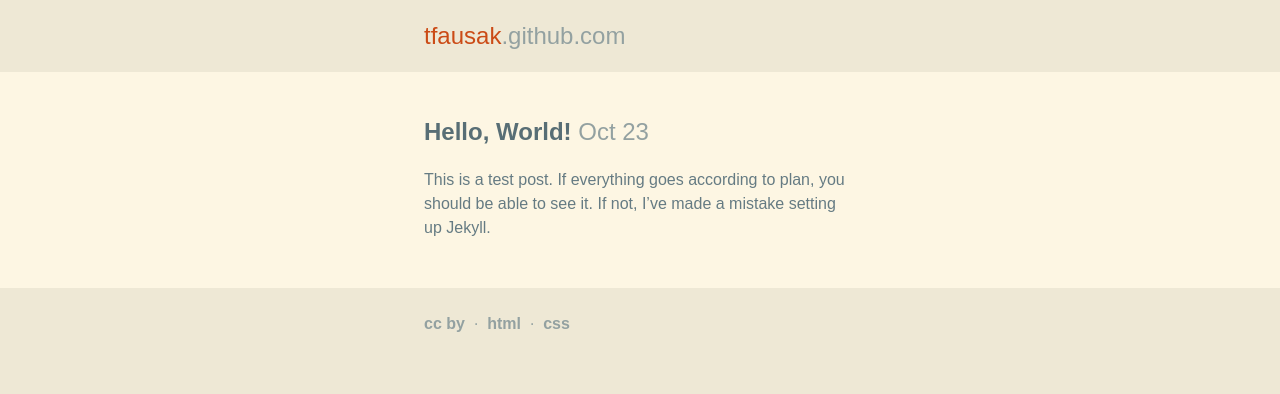
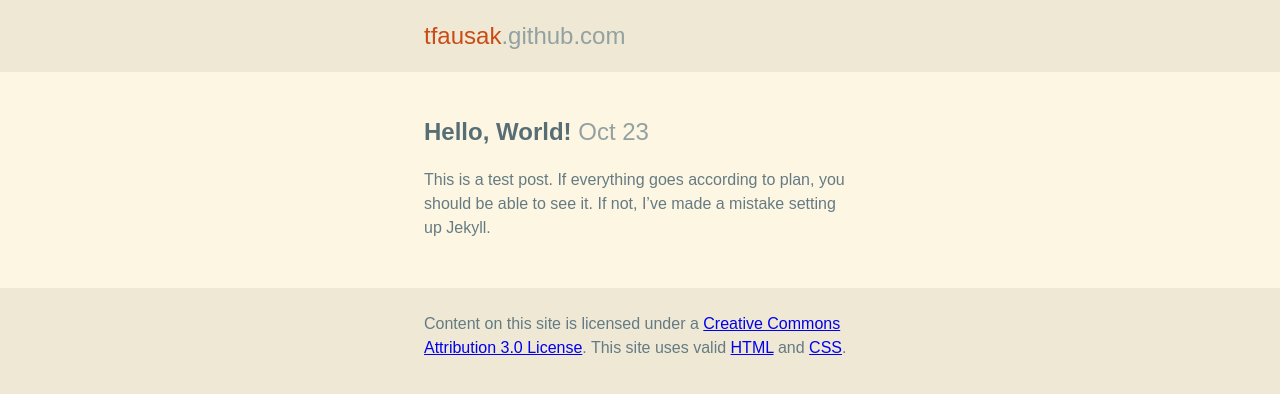
Before and after one commit to tfausak/tfausak.github.io, a Jekyll site: the page built from _posts/2011-10-23-hello-world.md, in a window 1280 px wide. Shown: the top 394 px of the page. Built offline with Jekyll 4.4.1, drawn with Linux system fonts in a browser that asks for light colours.

Commit message:
Reformat footer colophon.

```diff
--- a/_layouts/base.html
+++ b/_layouts/base.html
@@ -28,17 +28,7 @@
 
         <footer id="footer">
             <div class="wrapper">
-                <ul id="colophon">
-                    <li>
-                        <a href="http://creativecommons.org/licenses/by/3.0/">CC BY</a>
-                    </li>
-                    <li>
-                        <a href="http://validator.w3.org/check?uri=referer">HTML</a>
-                    </li>
-                    <li>
-                        <a href="http://jigsaw.w3.org/css-validator/check/referer">CSS</a>
-                    </li>
-                </ul>
+                <p>Content on this site is licensed under a <a href="http://creativecommons.org/licenses/by/3.0/">Creative Commons Attribution 3.0 License</a>. This site uses valid <a href="http://validator.w3.org/check?uri=referer">HTML</a> and <a href="http://jigsaw.w3.org/css-validator/check/referer">CSS</a>.</p>
             </div>
         </footer>
     </body>
```
